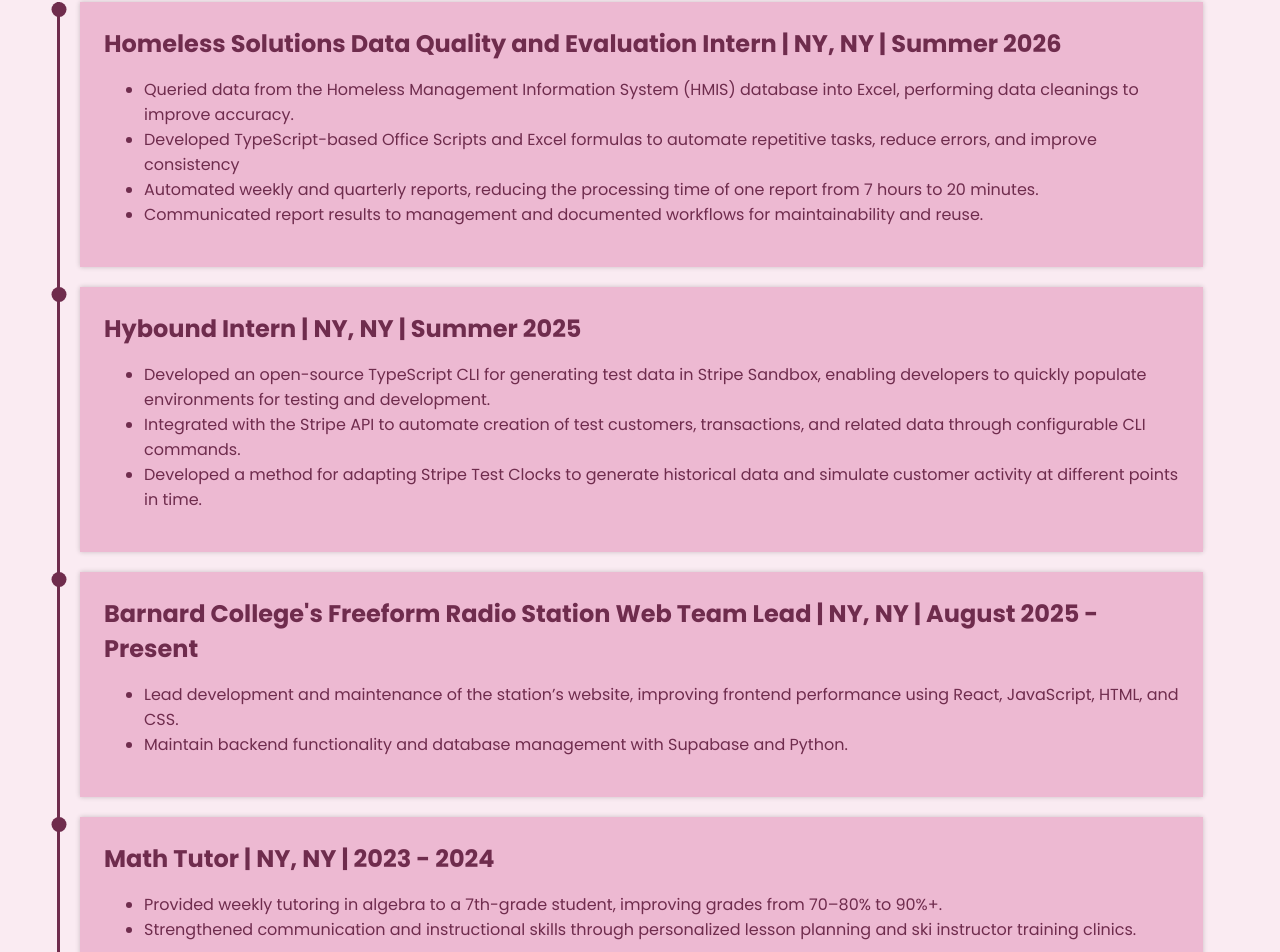
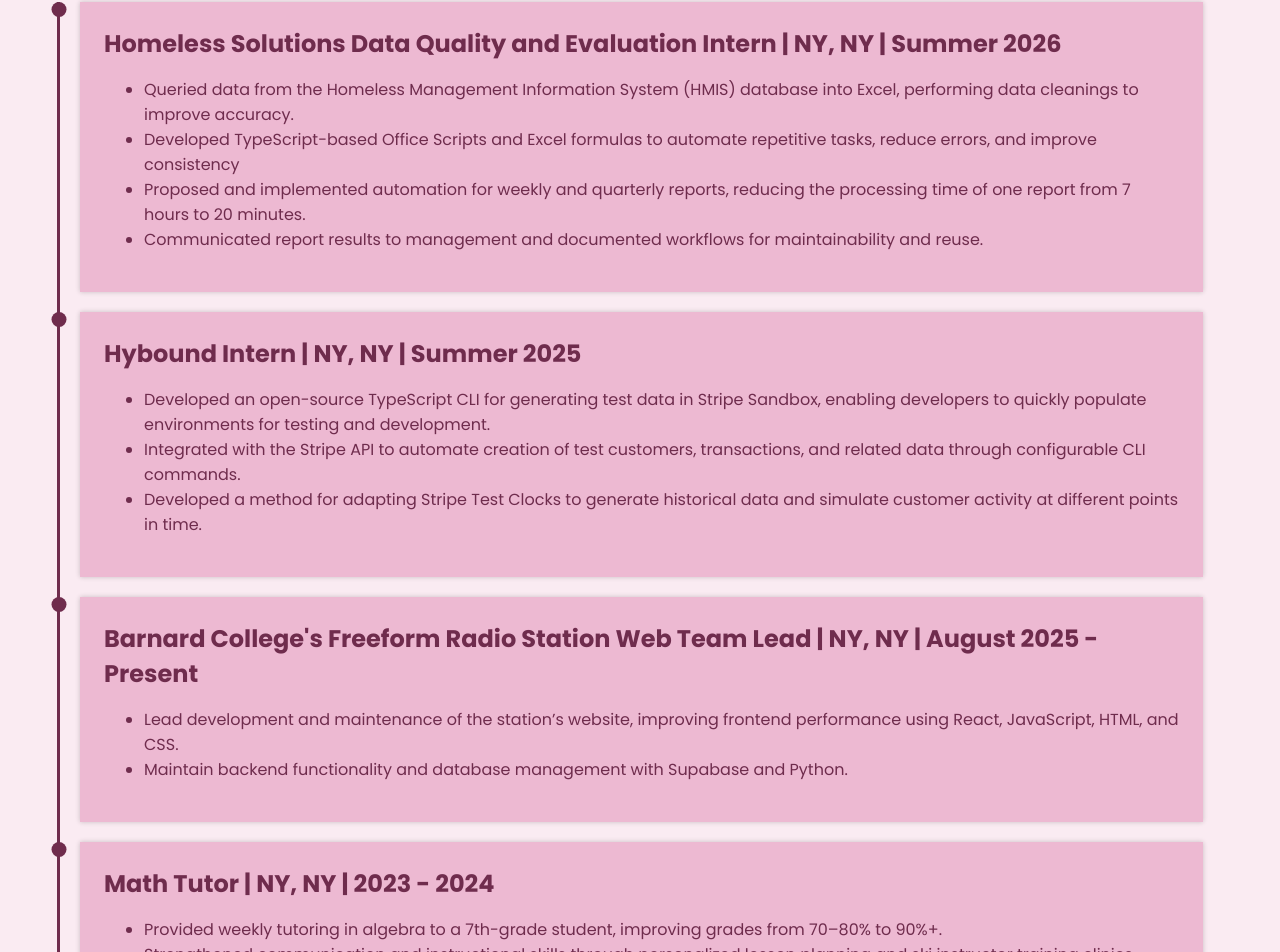
Before and after one commit to dellaetta/dellaetta.github.io, a React (Vite) app: page / in a window 1280 px wide. Shown: the part 1675-2627 px from the top of the page. Built offline with nearby package versions, Linux system fonts and the light colour scheme.

Commit message:
fix wording for hsi

```diff
--- a/src/Home.jsx
+++ b/src/Home.jsx
@@ -219,7 +219,7 @@ function Home() {
                 cleanings to improve accuracy.</li>
               <li>Developed TypeScript-based Office Scripts and Excel formulas to automate repetitive tasks, reduce errors,
                 and improve consistency</li>
-              <li>Automated weekly and quarterly reports, reducing the processing time of one report from 7 hours to 20 minutes.</li>
+              <li>Proposed and implemented automation for weekly and quarterly reports, reducing the processing time of one report from 7 hours to 20 minutes.</li>
               <li>Communicated report results to management and documented workflows for maintainability and reuse.</li>
             </ul>
           </div>
```
